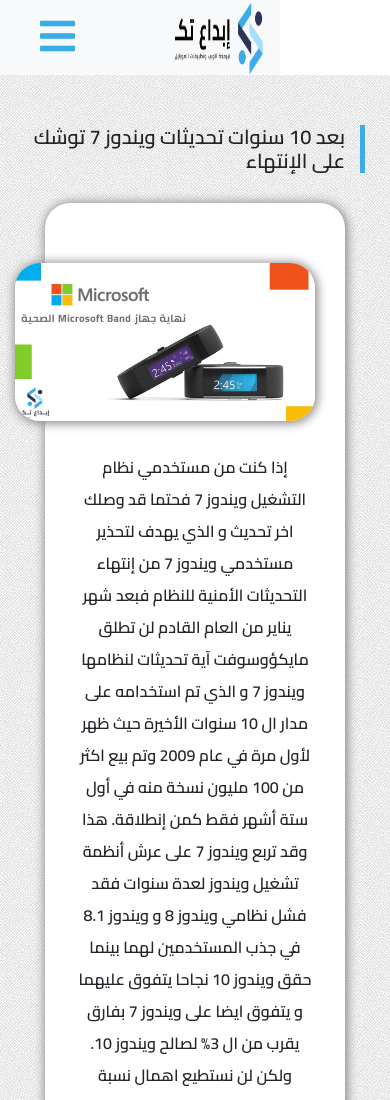
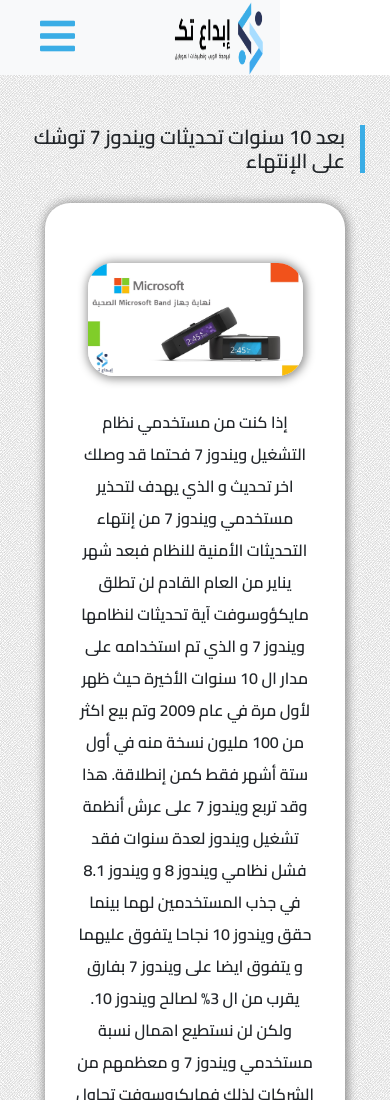
Before and after one commit to Afifi-Sohail/Ipda3Tech, a plain HTML site: page reade-in-articles.html in a window 390 px wide. Shown: the top 1100 px of the page. Drawn offline with Linux system fonts and the light colour scheme.

Commit message:
Some bugs updated

```diff
--- a/css/articles.css
+++ b/css/articles.css
@@ -156,7 +156,7 @@
 
 @media(max-width:767px) {
     .reade-in-articles .image-articles {
-        width: 300px;
+        width: 215px;
     }
     .reade-in-articles p {
         font-size: 16px;
```
